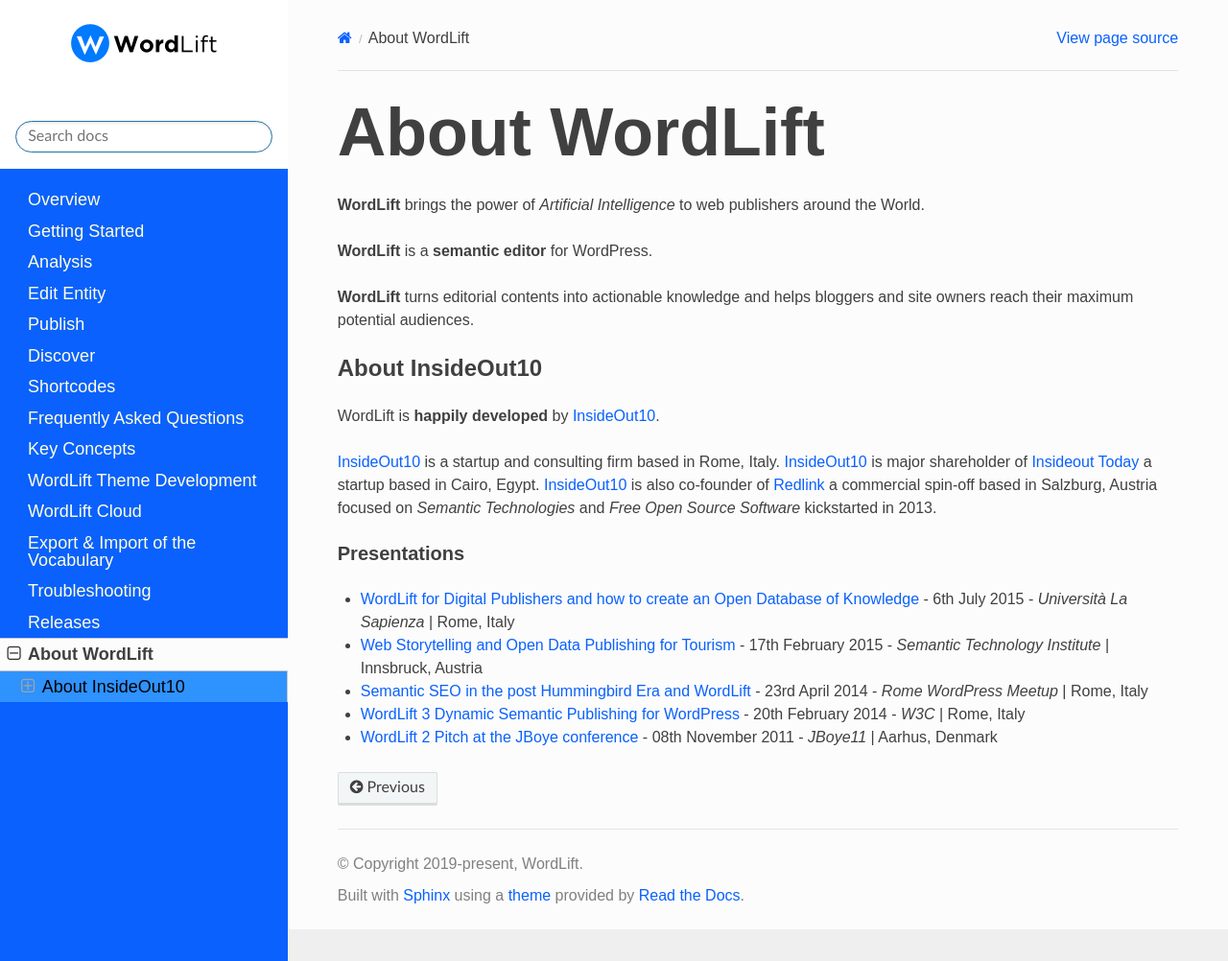
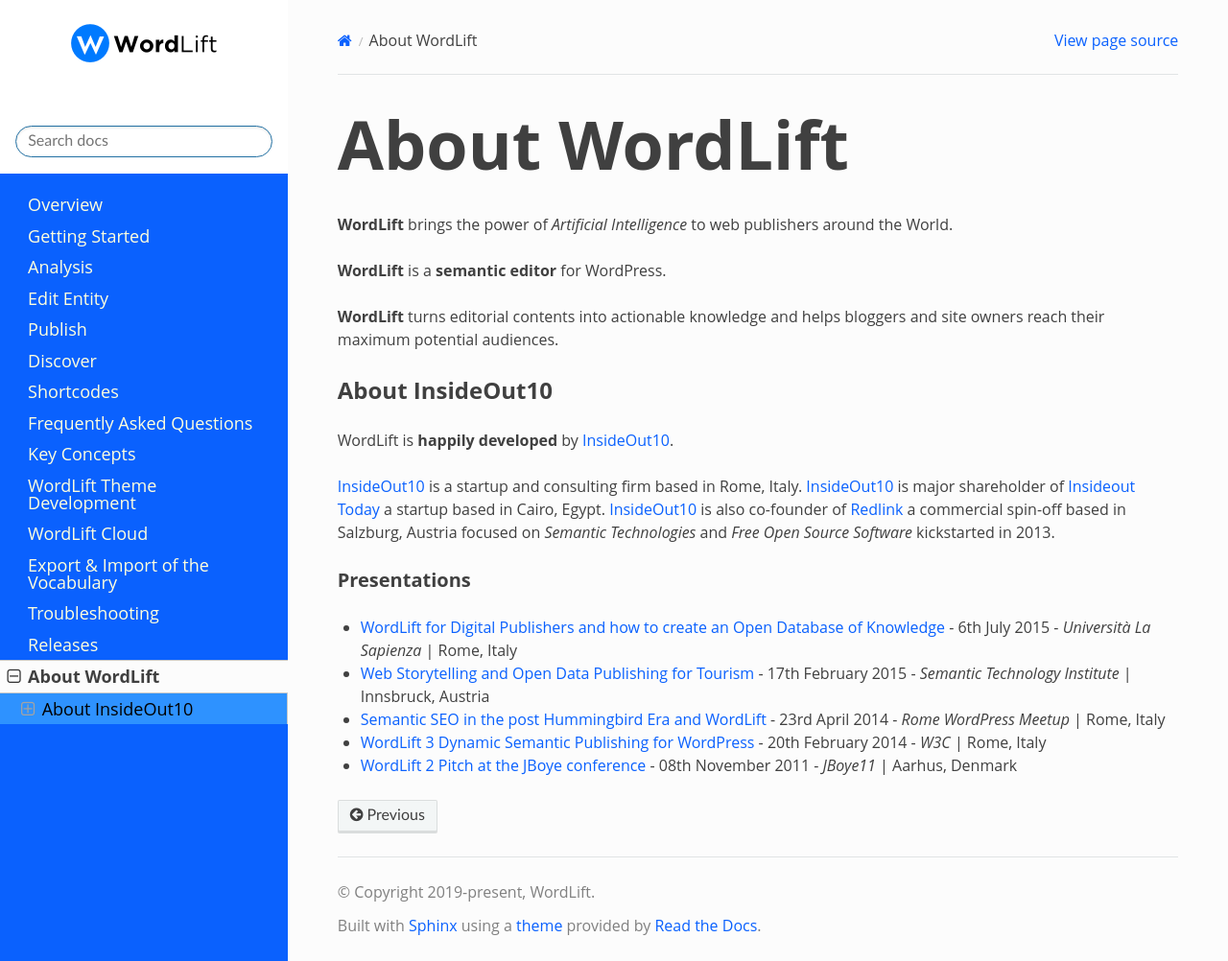
Before and after one commit to insideout10/wordlift-docs, a Sphinx documentation site: the page built from docs/about.rst, in a window 1280 px wide and 1002 px high. Shown: the whole window at 96% size. Built offline with Sphinx 7.4.7 and the Read the Docs theme 2.0.0, drawn with Linux system fonts in a browser that asks for light colours.

Commit message:
updating css

```diff
--- a/docs/_static/css/wordlift.css
+++ b/docs/_static/css/wordlift.css
@@ -39,11 +39,11 @@
 /* The text items on the toc tree */
 .wy-menu-vertical a {
     color: #FFFFDD;
-    font-family: Arial;
+    font-family: 'Open Sans', sans-serif;;
 }
 .wy-menu-vertical header, .wy-menu-vertical p.caption{
     color: white;
-    font-family: Arial;
+    font-family: 'Open Sans', sans-serif;;
 }
 
 /* The color inside the selected toc tree block */
@@ -53,15 +53,15 @@
 
 /* Inside the depth-2 selected toc tree block */
 .wy-menu-vertical li.toctree-l2.current>a {
-    background-color: #B6C0FF
+    background-color: #bdbdbd
 }
 .wy-menu-vertical li.toctree-l2.current li.toctree-l3>a {
-    background-color: #C6D0FF
+    background-color: #bdbdbd
 }
 
 /* Inside the depth-3 selected toc tree block */
 .wy-menu-vertical li.toctree-l3.current li.toctree-l4>a{
-    background-color: #D6E0FF
+    background-color: #bdbdbd
 }
 
 /* Inside code snippets */
@@ -131,14 +131,14 @@
 
 /* class and method names in doc */
 .rst-content dl:not(.docutils) tt.descname, .rst-content dl:not(.docutils) tt.descclassname, .rst-content dl:not(.docutils) tt.descname, .rst-content dl:not(.docutils) code.descname, .rst-content dl:not(.docutils) tt.descclassname, .rst-content dl:not(.docutils) code.descclassname{
-    font-family: Arial;
+    font-family: 'Open Sans', sans-serif;;
     font-size: 20px !important;
 }
 
 /* class name in doc*/
 .rst-content dl:not(.docutils) tt.descname, .rst-content dl:not(.docutils) tt.descname, .rst-content dl:not(.docutils) code.descname{
     margin-right: 10px;
-    font-family: Arial;
+    font-family: 'Open Sans', sans-serif;;
 }
 
 /* Method and class parameters */
@@ -155,17 +155,17 @@
 
 /* FONTS */
 body{
-    font-family: Arial;
+    font-family: 'Open Sans', sans-serif;;
     font-size: 16px;
 }
 
 h1 {
-    font-family: Arial;
+    font-family: 'Open Sans', sans-serif;;
     font-size: 70px;
 }
 
 h2, .rst-content .toctree-wrapper p.caption, h3, h4, h5, h6, legend{
-    font-family: Arial;
+    font-family: 'Open Sans', sans-serif;;
 }
 
 © 2019 GitHub, Inc.
```
